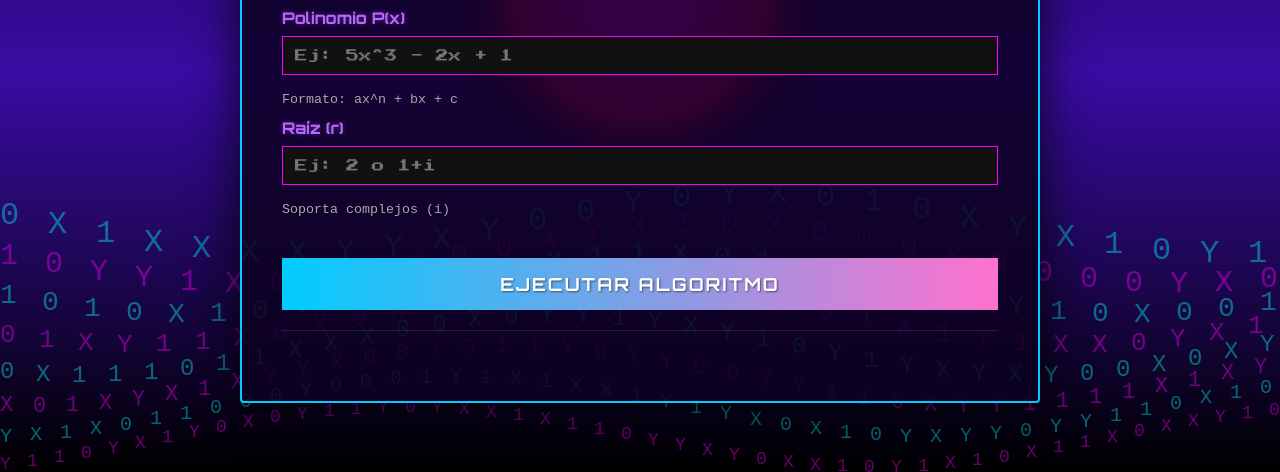
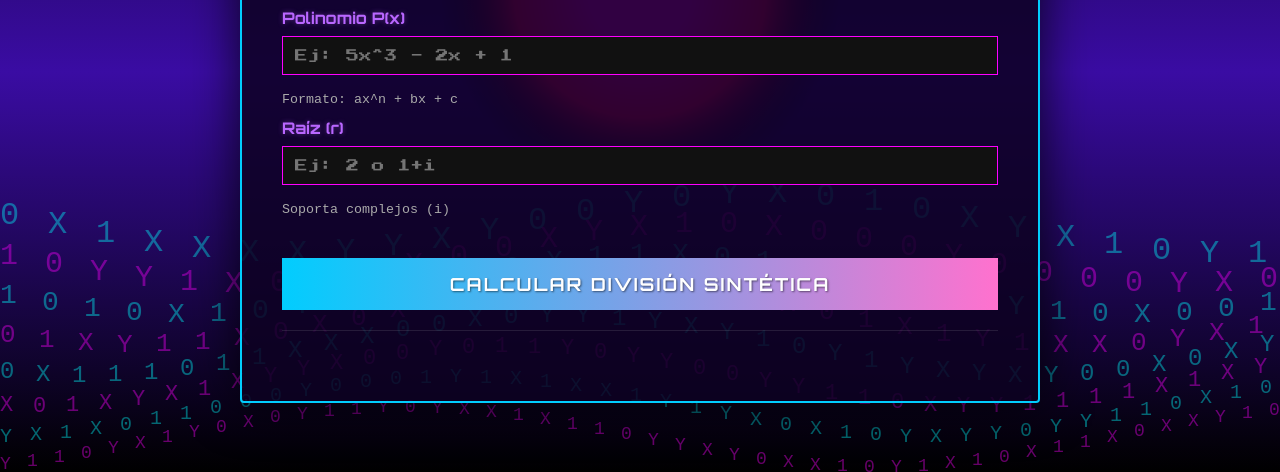
Before and after one commit to Colcolat/Portafolio-de-Evidencias-Juan-Zapata, a plain HTML site: page actividades/Actividad12/index.html in a window 1280 px wide. Shown: the part 328-800 px from the top of the page. Drawn offline with nearby package versions, Linux system fonts and the light colour scheme.

Commit message:
Cambios menores

```diff
--- a/actividades/Actividad12/index.html
+++ b/actividades/Actividad12/index.html
@@ -108,7 +108,7 @@
                 </div>
             </div>
 
-            <button id="btn-calcular" style="margin-top: 20px; font-family: 'Orbitron'; letter-spacing: 2px;">EJECUTAR ALGORITMO</button>
+            <button id="btn-calcular" style="margin-top: 20px; font-family: 'Orbitron'; letter-spacing: 2px;">Calcular División Sintética</button>
         </div>
 
         <div id="resultado" class="result-section"></div>
```
